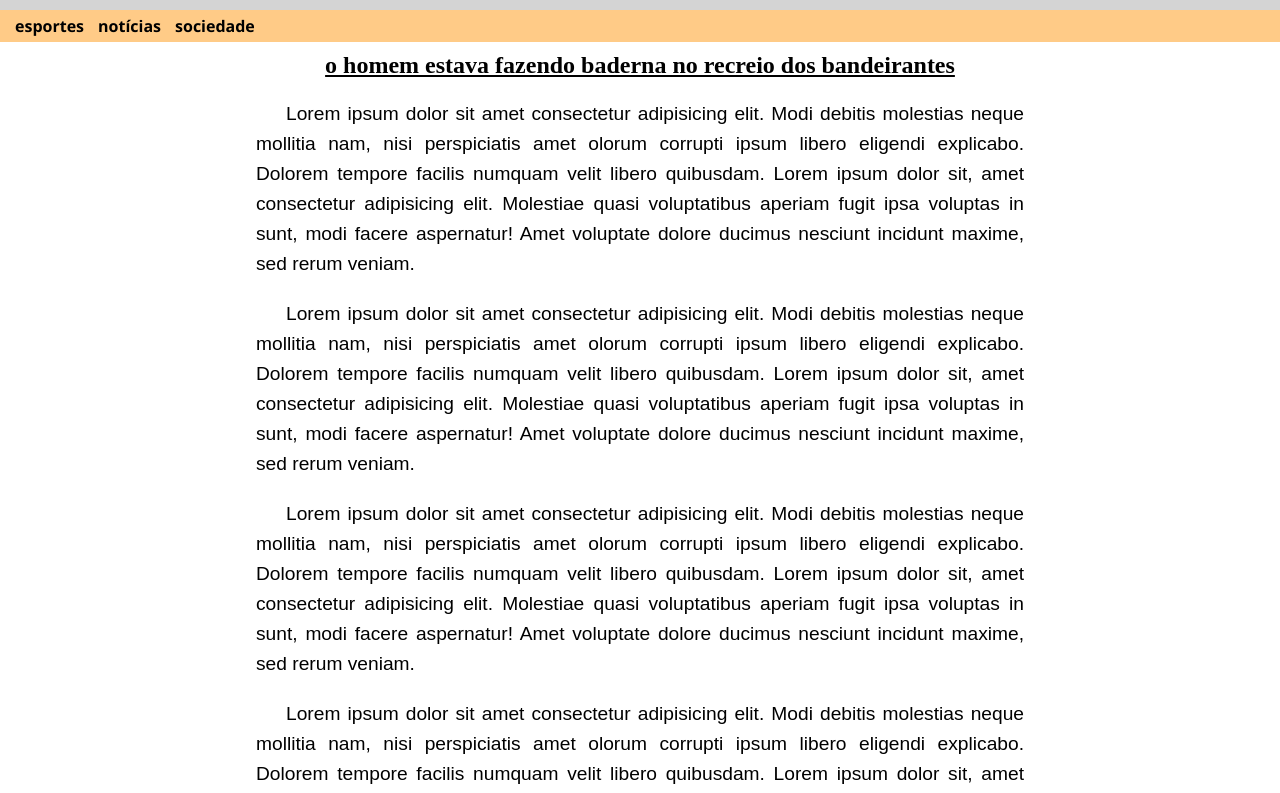
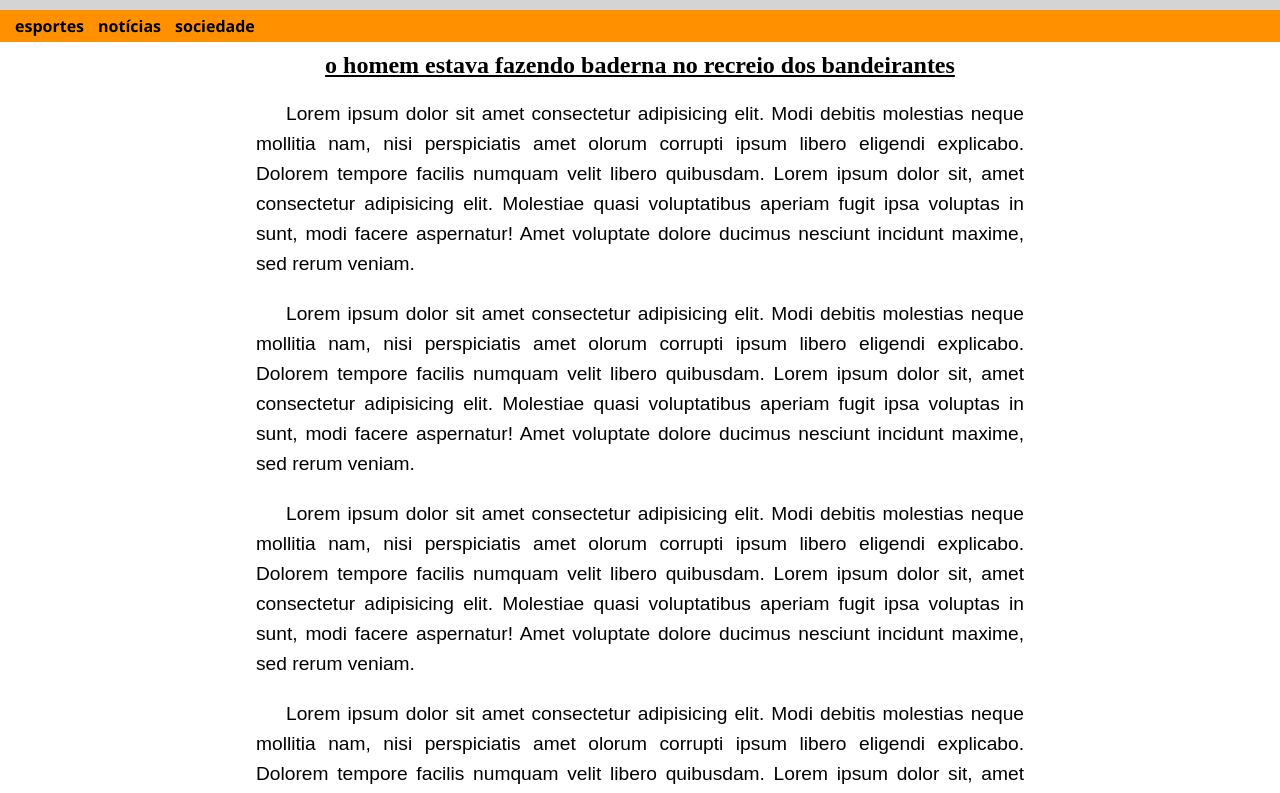
Before and after one commit to RenanAlfenas/responsividade, a plain HTML site: page mq02/index.html in a window 1280 px wide. Shown: the part 77-870 px from the top of the page. Drawn offline with Linux system fonts and the light colour scheme.

Commit message:
mudança de cor

```diff
--- a/mq02/estilos/deitado.css
+++ b/mq02/estilos/deitado.css
@@ -14,7 +14,7 @@ h1 {
 }
 
 nav {
-    background-color: rgb(255, 203, 135);
+    background-color: rgb(255, 145, 0);
     padding: 5px;
 }
 
```
